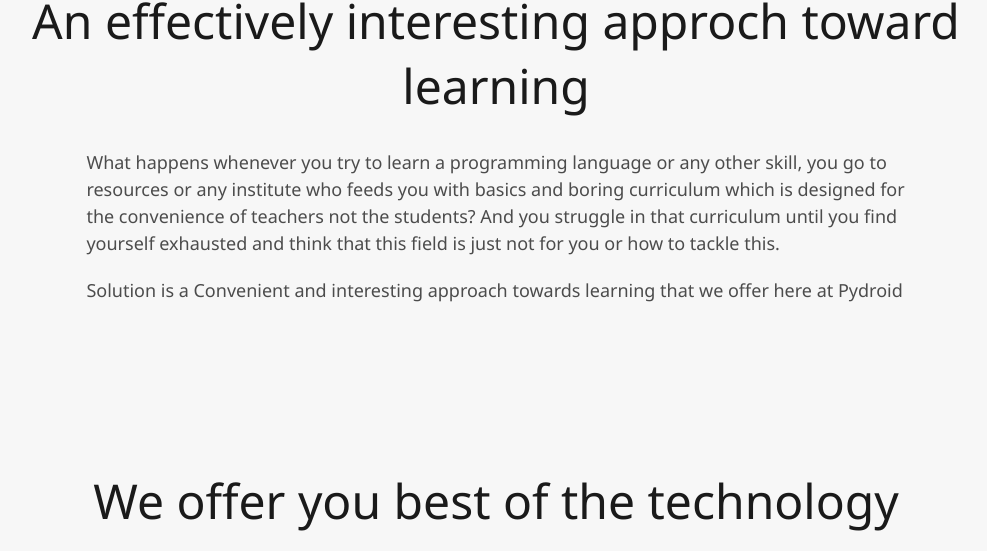
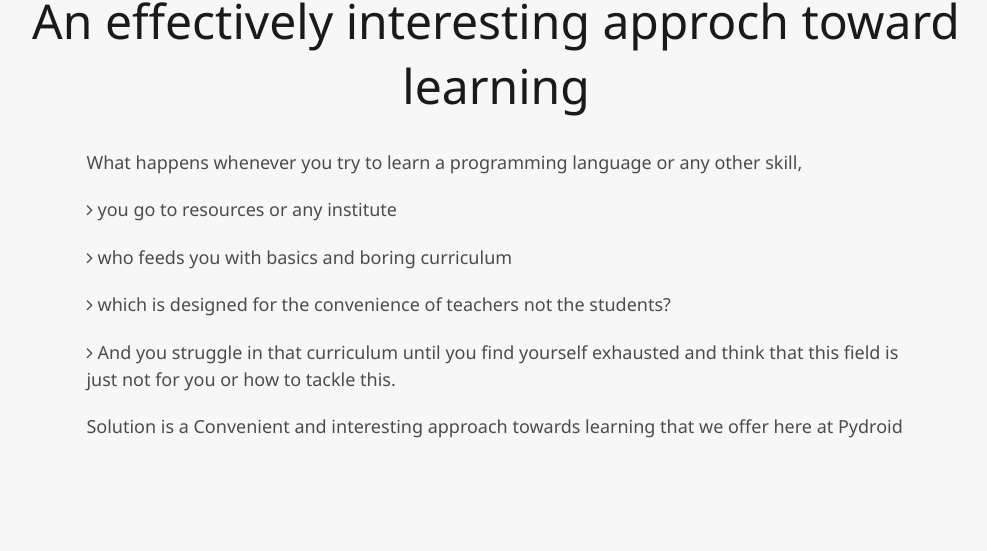
Before and after one commit to manitesharma/Pydroid-Website, a plain HTML site: page index.html in a window 1280 px wide. Shown: the part 940-1491 px from the top of the page, without its empty margins (144-1131 px from the left). Drawn offline with Linux system fonts and the light colour scheme; files that its build step writes are made by us from their sources; files whose address does not match are found by name.

Commit message:
updated list layout

```diff
--- a/index.html
+++ b/index.html
@@ -39,7 +39,11 @@
     <!-- about us section starts here -->
         <div class="block about">
             <h1 class="sec-head">An effectively interesting approch toward learning</h1>
-            <p class="disc-text text">What happens whenever you try to learn a programming language or any other skill, you go to resources or any institute who feeds you with basics and boring curriculum which is designed for the convenience of teachers not the students? And you struggle in that curriculum until you find yourself exhausted and think that this field is just not for you or how to tackle this.</p>
+            <p class="disc-text text">What happens whenever you try to learn a programming language or any other skill,   </p>
+                <p class="disc-text text"><i class="fa fa-angle-right" aria-hidden="true"></i> you go to resources or any institute</p>
+                <p class="disc-text text"><i class="fa fa-angle-right" aria-hidden="true"></i> who feeds you with basics and boring curriculum</p>
+                <p class="disc-text text"><i class="fa fa-angle-right" aria-hidden="true"></i> which is designed for the convenience of teachers not the students?</p>
+                <p class="disc-text text"><i class="fa fa-angle-right" aria-hidden="true"></i> And you struggle in that curriculum until you find yourself exhausted and think that this field is just not for you or how to tackle this.</p>
             <p class="disc-text text">Solution is a Convenient and interesting approach towards learning that we offer here at Pydroid</p>
         </div>
     <!-- about us section ends here -->
```
